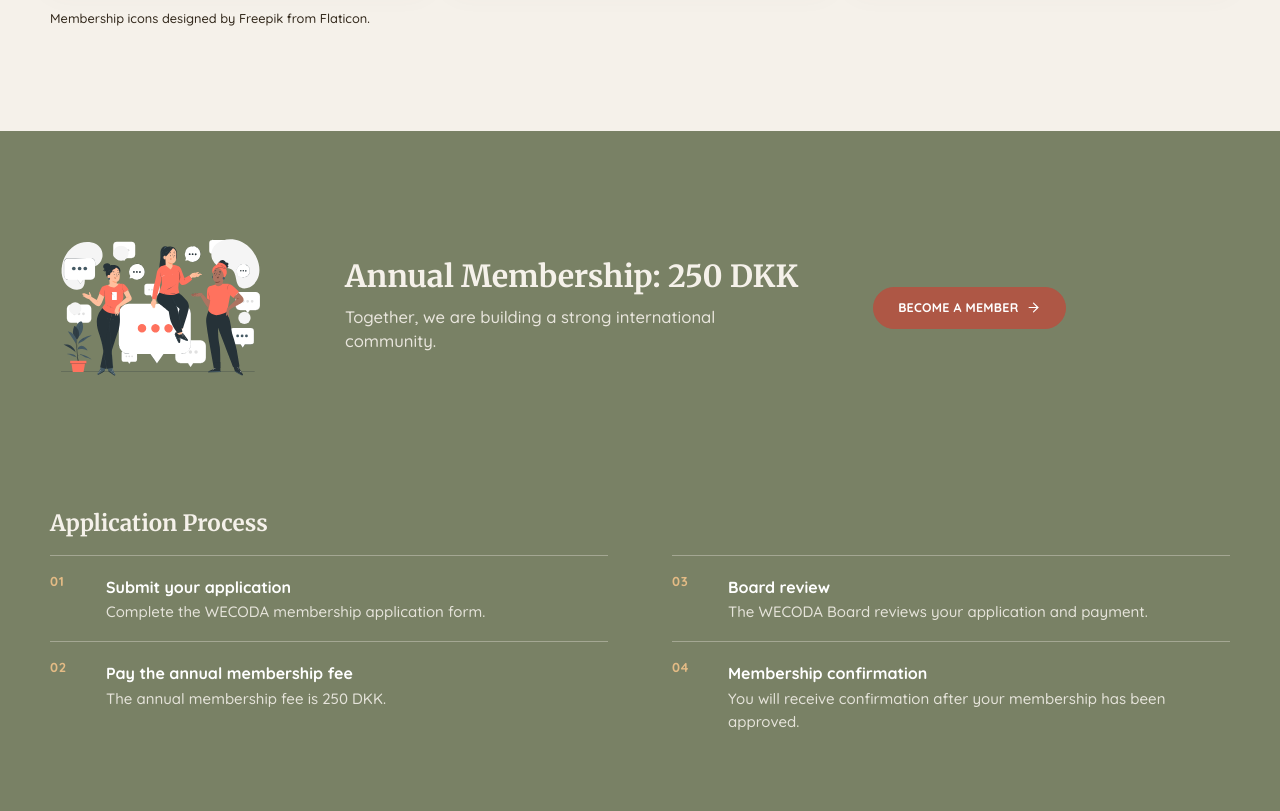
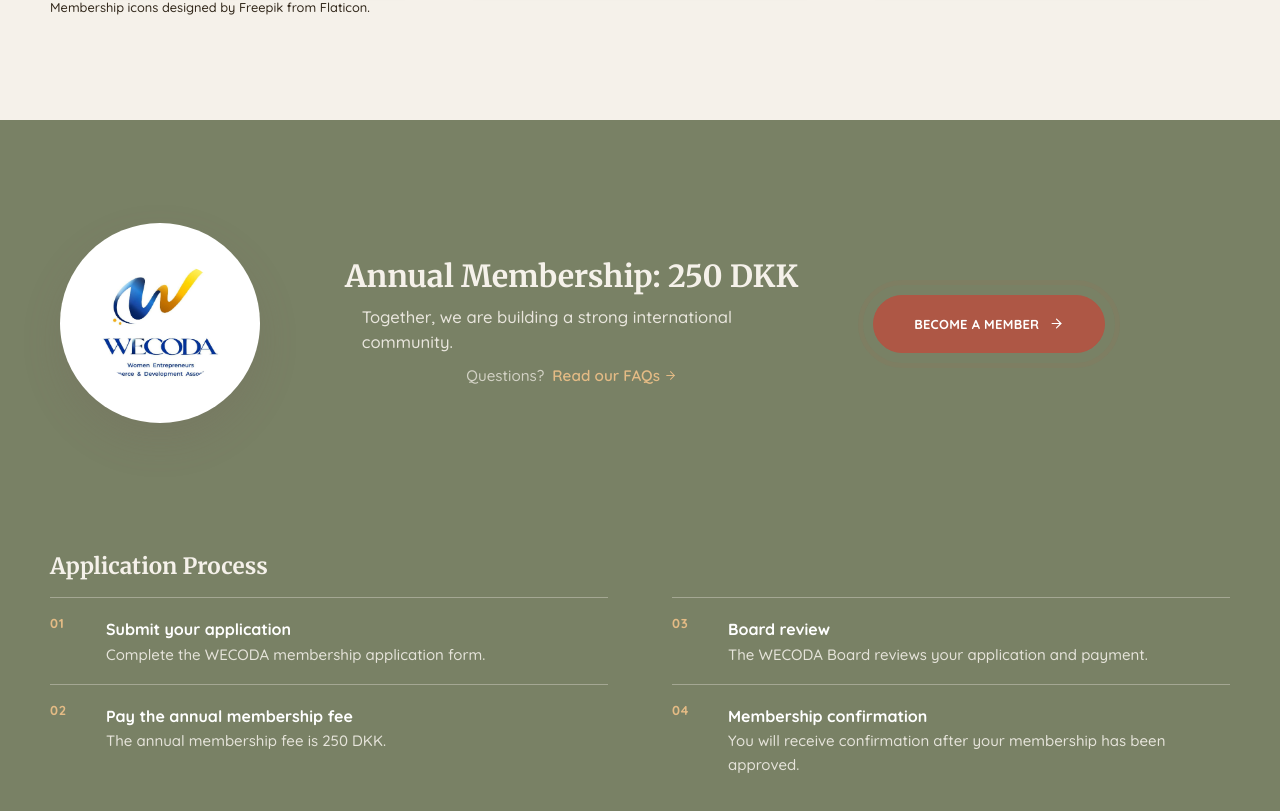
Before and after one commit to Iryna-git-hub/RORUM-corporate-website, a Next.js app: page /community-membership in a window 1280 px wide. Shown: the part 1953-2764 px from the top of the page. Built offline with nearby package versions, Linux system fonts and the light colour scheme.

Commit message:
chore: add FAQ link to membership page

```diff
--- a/app/community-membership/page.jsx
+++ b/app/community-membership/page.jsx
@@ -12,8 +12,7 @@
 export const metadata = pageMetadata("/community-membership");
 
 const wecodaFormUrl = "https://forms.gle/MpadaPTyL8YCHtAa9";
-const wecodaDonationQrSrc =
-  "/images/membership-week/wecoda-donation-qr.jpg";
+const wecodaDonationQrSrc = "/images/membership-week/wecoda-donation-qr.jpg";
 
 const membershipWeekMedia = [
   {
@@ -130,7 +129,11 @@
   return (
     <Button href={wecodaFormUrl} variant={variant}>
       {children}
-      <ArrowRight className="button-arrow" aria-hidden="true" strokeWidth={1.9} />
+      <ArrowRight
+        className="button-arrow"
+        aria-hidden="true"
+        strokeWidth={1.9}
+      />
     </Button>
   );
 }
@@ -146,6 +149,10 @@
               <h1 className="heading wecoda-hero-title">
                 Join a Community That Helps Women Move Forward
               </h1>
+              <p className="wecoda-hero-intro">
+                <strong>WECODA:</strong> Women Entrepreneurs Commerce &
+                Development Association.
+              </p>
               <p className="wecoda-hero-intro">
                 Connect with women entrepreneurs, professionals, and
                 changemakers. Exchange experience, discover new opportunities,
@@ -193,10 +200,7 @@
         </Container>
       </section>
 
-      <section
-        id="support-wecoda"
-        className="section wecoda-donation-section"
-      >
+      <section id="support-wecoda" className="section wecoda-donation-section">
         <Container>
           <div className="wecoda-donation-layout">
             <div className="wecoda-donation-copy">
@@ -210,8 +214,8 @@
                 opportunities for women.
               </p>
               <p className="wecoda-support-statement">
-                RORUM proudly supports WECODA by providing a welcoming space
-                for community events, learning, and collaboration.
+                RORUM proudly supports WECODA by providing a welcoming space for
+                community events, learning, and collaboration.
               </p>
             </div>
             <div className="wecoda-donation-qr">
@@ -278,7 +282,6 @@
             .
           </p>
         </Container>
-
       </section>
 
       <section className="section wecoda-membership-section">
@@ -286,18 +289,42 @@
           <div className="wecoda-membership-panel">
             <div className="wecoda-membership-panel-main">
               <div className="wecoda-membership-illustration">
-                <Image
-                  src="/images/membership-benefits/annual-membership-women-networking.svg"
-                  alt=""
-                  aria-hidden="true"
-                  width={800}
-                  height={550}
-                />
+                <div className="wecoda-membership-logo-badge">
+                  <Image
+                    className="wecoda-membership-logo"
+                    src="/images/membership-week/wecoda-logo.jpg"
+                    alt="WECODA Women Entrepreneurs Commerce and Development Association logo"
+                    width={300}
+                    height={260}
+                  />
+                </div>
               </div>
               <div className="wecoda-membership-content">
                 <h3>Annual Membership: 250 DKK</h3>
                 <p className="wecoda-membership-statement">
                   Together, we are building a strong international community.
+                </p>
+                <p class="faq-inline-prompt">
+                  <span>Questions?</span>
+                  <a class="faq-inline-prompt-link" href="/faq">
+                    <span>Read our FAQs</span>
+                    <svg
+                      xmlns="http://www.w3.org/2000/svg"
+                      width="24"
+                      height="24"
+                      viewBox="0 0 24 24"
+                      fill="none"
+                      stroke="currentColor"
+                      stroke-width="1.9"
+                      stroke-linecap="round"
+                      stroke-linejoin="round"
+                      class="lucide lucide-arrow-right button-arrow"
+                      aria-hidden="true"
+                    >
+                      <path d="M5 12h14"></path>
+                      <path d="m12 5 7 7-7 7"></path>
+                    </svg>
+                  </a>
                 </p>
               </div>
               <div className="wecoda-membership-cta">
@@ -358,7 +385,6 @@
           </div>
         </Container>
       </section>
-
     </>
   );
 }
```
Also changed, not shown: app/globals.css.
